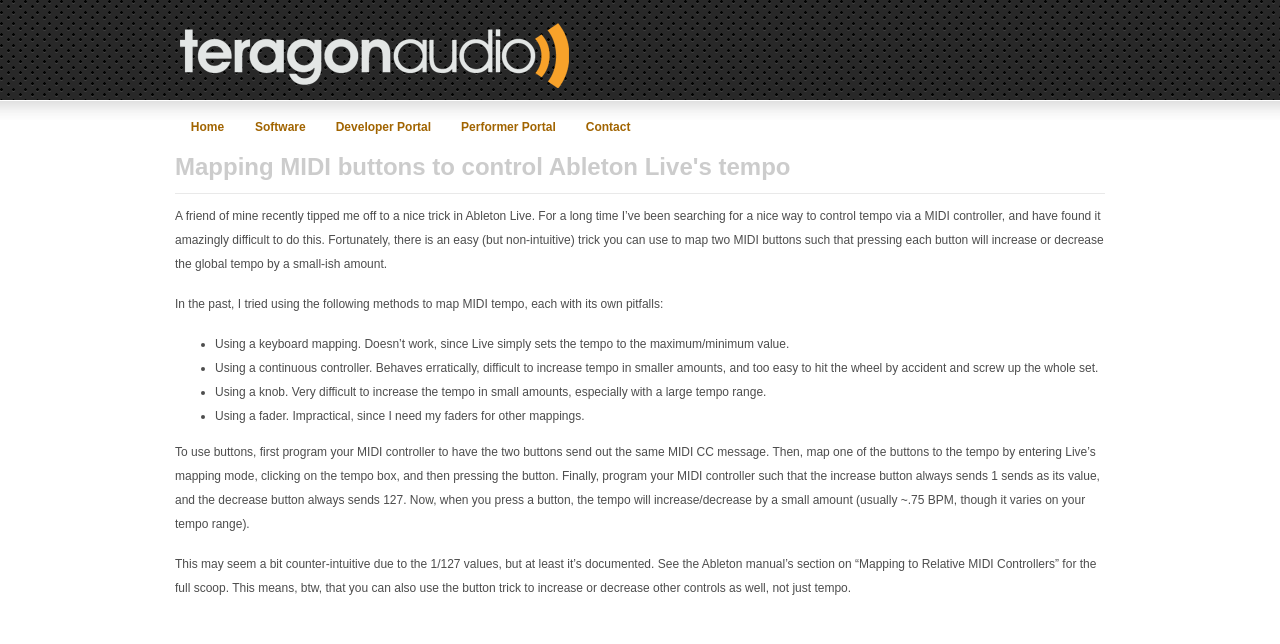
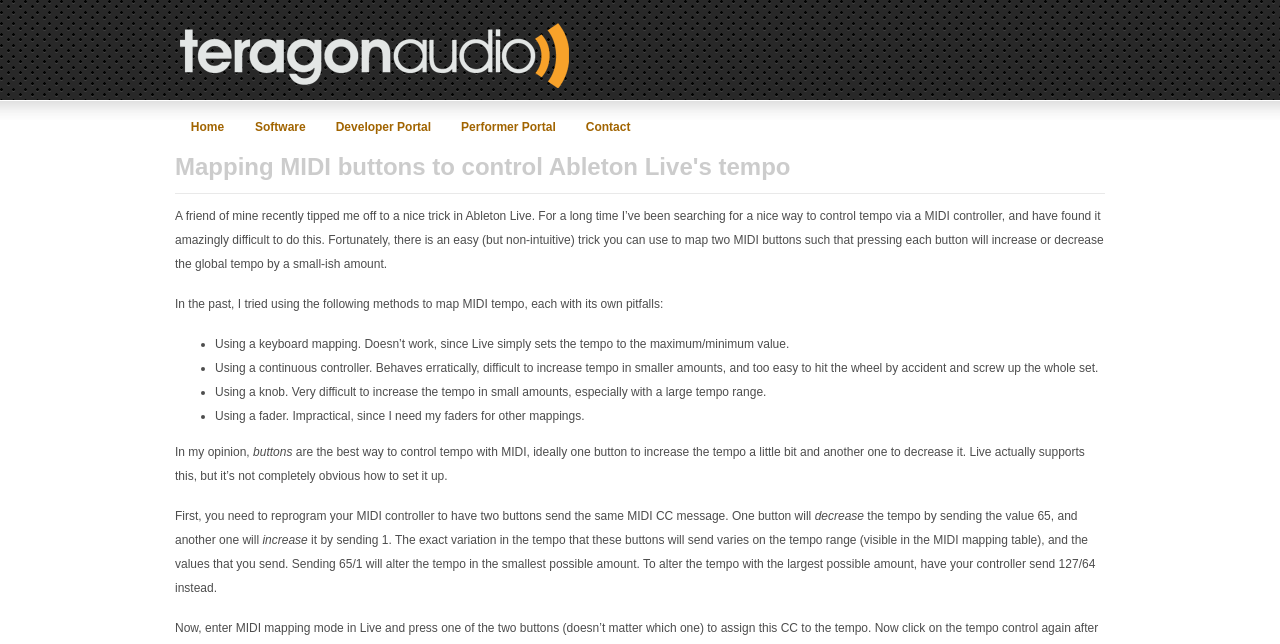
Before and after one commit to teragonaudio/Website, a Jekyll site: the page built from _posts/2010-09-27-Mapping-MIDI-buttons-to-control-Ableton-Live-tempo.md, in a window 1280 px wide. Shown: the top 644 px of the page. Built offline with Jekyll 4.4.1, drawn with Linux system fonts in a browser that asks for light colours; some of the changed text lies outside the part shown.

Commit message:
More detailed information about controlling tempo with buttons

```diff
--- a/_posts/2010-09-27-Mapping-MIDI-buttons-to-control-Ableton-Live-tempo.md
+++ b/_posts/2010-09-27-Mapping-MIDI-buttons-to-control-Ableton-Live-tempo.md
@@ -25,15 +25,31 @@
   especially with a large tempo range.
 * Using a fader. Impractical, since I need my faders for other mappings.
 
-To use buttons, first program your MIDI controller to have the two buttons send
-out the same MIDI CC message. Then, map one of the buttons to the tempo by
-entering Live's mapping mode, clicking on the tempo box, and then pressing the
-button. Finally, program your MIDI controller such that the increase button
-always sends 1 sends as its value, and the decrease button always sends 127.
-Now, when you press a button, the tempo will increase/decrease by a small
-amount (usually ~.75 BPM, though it varies on your tempo range).
+In my opinion, *buttons* are the best way to control tempo with MIDI, ideally
+one button to increase the tempo a little bit and another one to decrease it.
+Live actually supports this, but it's not completely obvious how to set it up.
 
-This may seem a bit counter-intuitive due to the 1/127 values, but at least
-it's documented. See the Ableton manual's section on "Mapping to Relative MIDI
-Controllers" for the full scoop. This means, btw, that you can also use the
-button trick to increase or decrease other controls as well, not just tempo.
+First, you need to reprogram your MIDI controller to have two buttons send the
+same MIDI CC message. One button will _decrease_ the tempo by sending the
+value 65, and another one will _increase_ it by sending 1. The exact variation
+in the tempo that these buttons will send varies on the tempo range (visible
+in the MIDI mapping table), and the values that you send. Sending 65/1 will
+alter the tempo in the smallest possible amount. To alter the tempo with the
+largest possible amount, have your controller send 127/64 instead.
+
+Now, enter MIDI mapping mode in Live and press one of the two buttons (doesn't
+matter which one) to assign this CC to the tempo. Now click on the tempo
+control again after assigning it, and then at the bottom of the screen change
+the mode to "Relative (Signed Bit)".
+
+![Changing the control's mode](http://static.teragonaudio.com/ableton-live-control-tempo-midi.png)
+
+The MIDI buttons should now increase and decrease the tempo. Hooray! This
+trick is a bit non-intuitive, but it is actually documented in Live's manual
+in a section titled "Mapping to Relative MIDI Controllers". The table in this
+section also explains why sending 65/1 varies the tempo in smaller steps than
+sending 127/64, since these values are at the minimum/maximum extremes for the
+mapping ranges that Live recognizes.
+
+This trick also means that any ranged control (ie, volume, a send knob, etc)
+can also be controlled with buttons in a similar fashion.
```
